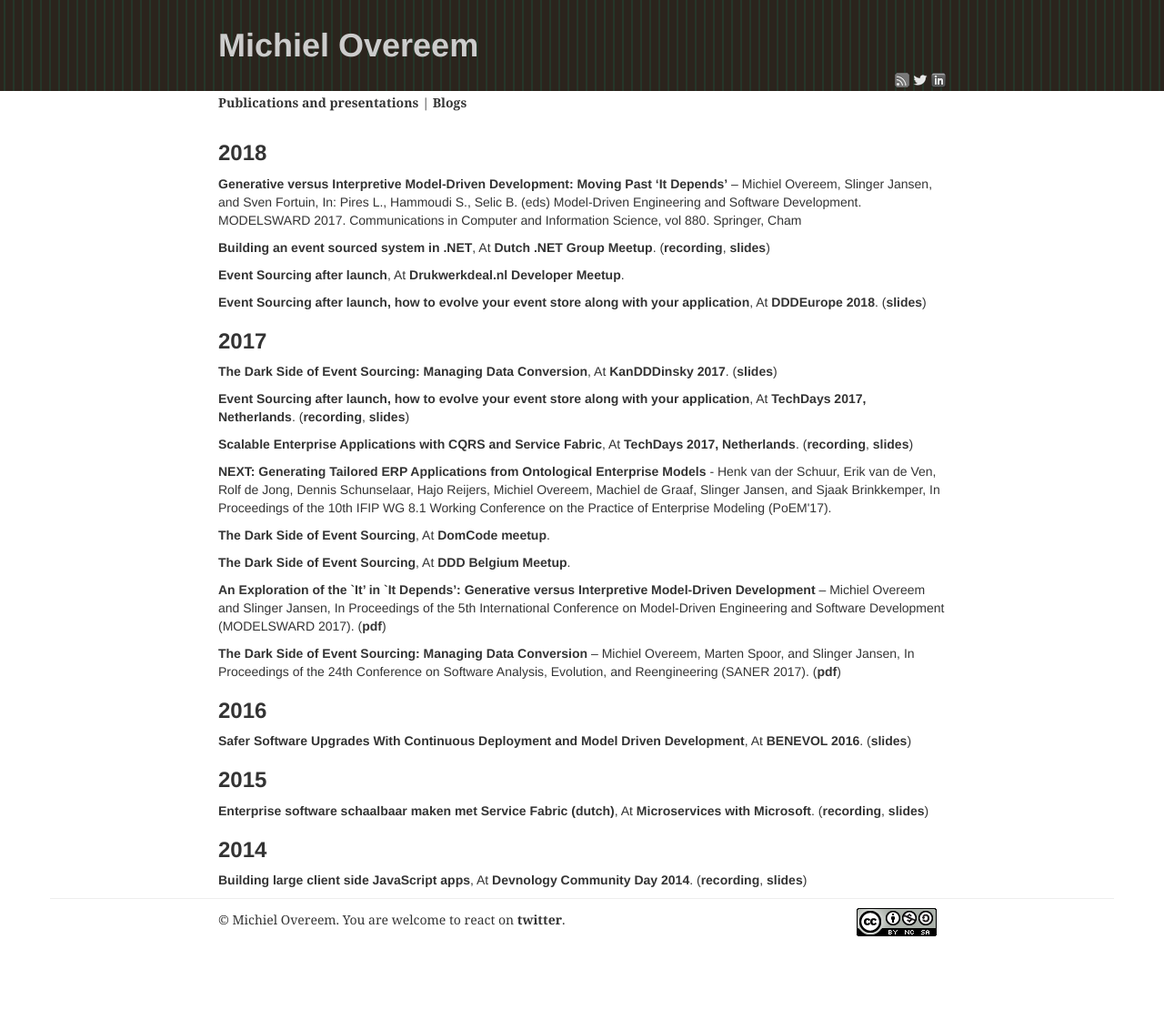
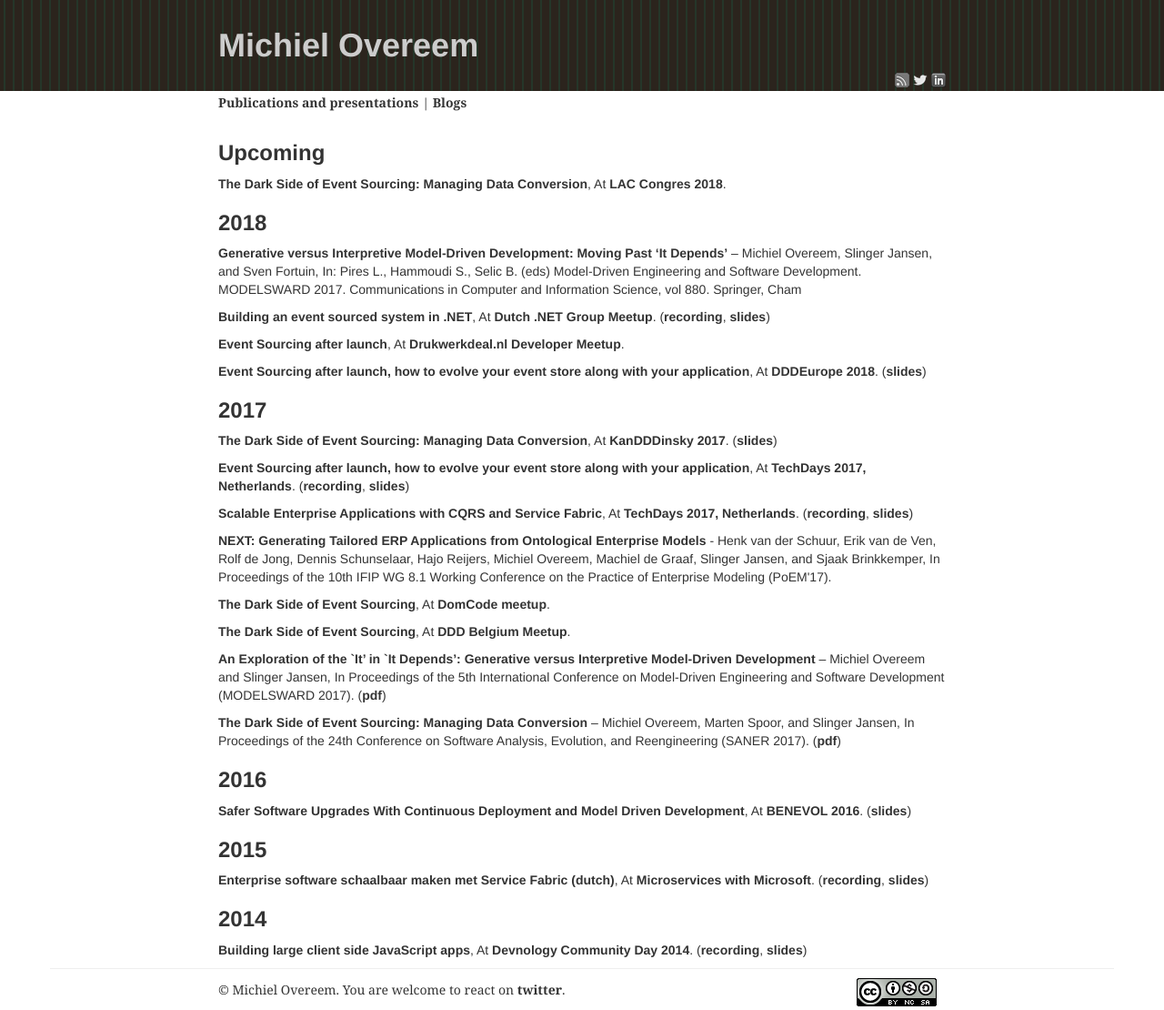
Before and after one commit to overeemm/overeemm.github.com, a Jekyll site: the page built from pubspres.html, in a window 1280 px wide. Shown: the whole page at 91% size. Built offline with Jekyll 4.4.1, drawn with Linux system fonts in a browser that asks for light colours; nearby versions of some CDN libraries; before the commit the page ends 1033 px from its top, so only the background shows below that.

Commit message:
Added LAC to upcoming talks

```diff
--- a/pubspres.html
+++ b/pubspres.html
@@ -3,9 +3,14 @@
 title: Publications and presentations
 ---
 
-<!--<h3 class="entry-title">
-    <a href="/pubspres.html" title="2017" rel="bookmark">Upcoming</a>
-</h3>-->
+<h3 class="entry-title">
+    <a href="/pubspres.html" title="upcoming" rel="bookmark">Upcoming</a>
+</h3>
+
+<p>
+    <b>The Dark Side of Event Sourcing: Managing Data Conversion</b>,
+    At <a href="https://www.laccongres.nl/">LAC Congres 2018</a>.
+</p>
 
 <h3 class="entry-title">
   <a href="/pubspres.html" title="2018" rel="bookmark">2018</a>
```
